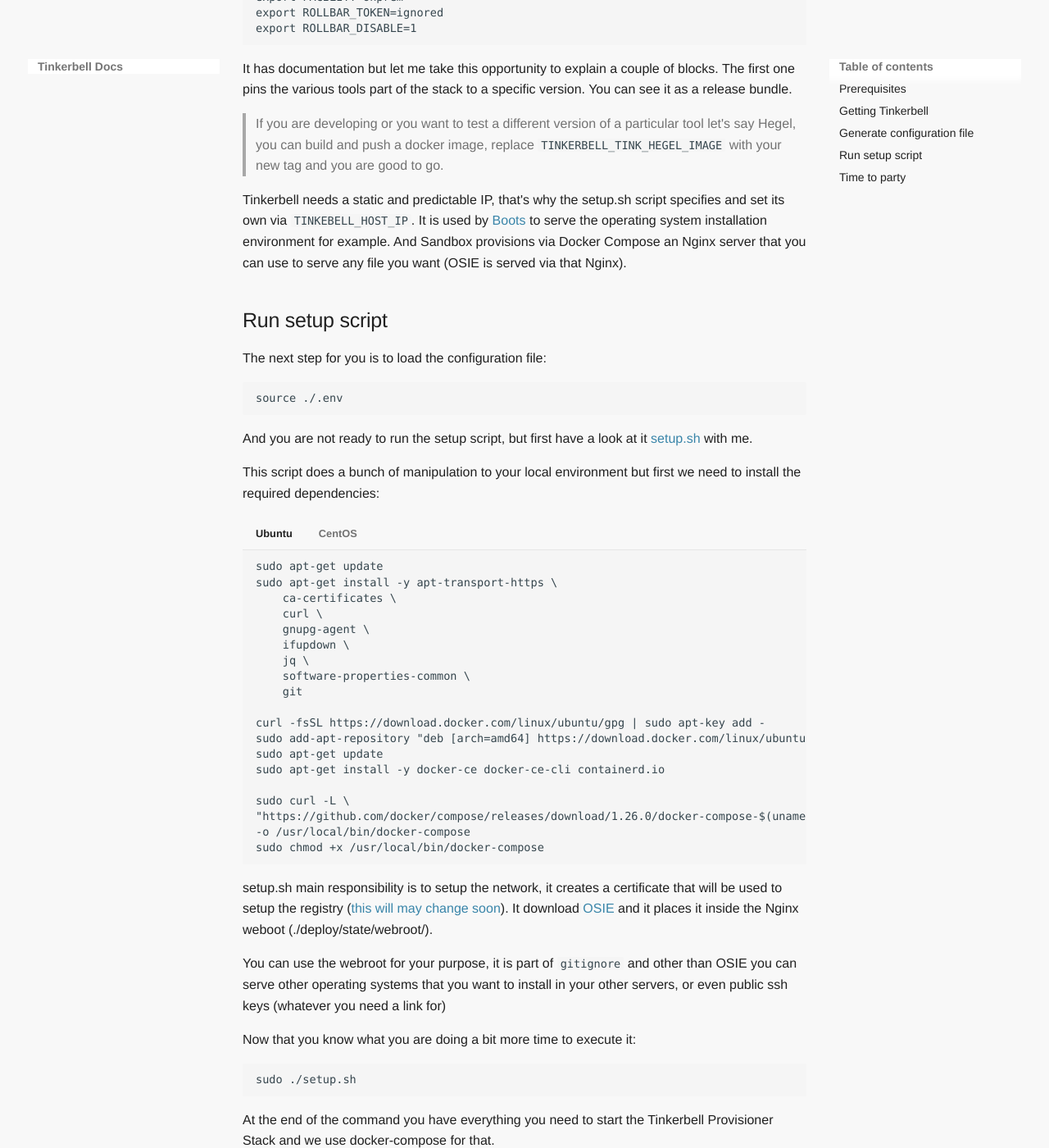
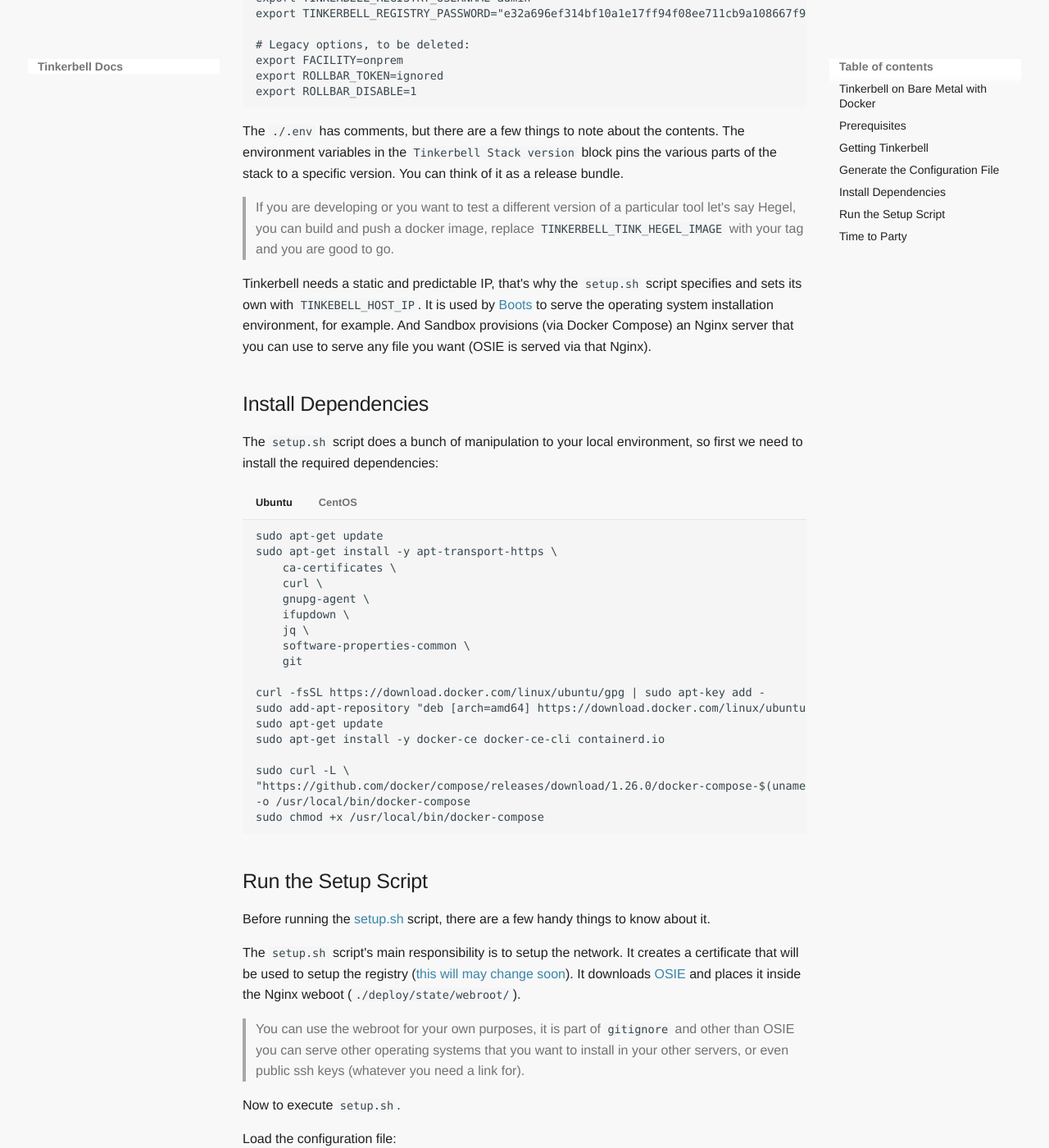
Before and after one commit to tinkerbell/tinkerbell-docs, an MkDocs documentation site: the page built from docs/setup/on-bare-metal-with-docker.md, in a window 1280 px wide and 1400 px high, scrolled down 2156 px. Shown: the whole window at 82% size. Built offline with MkDocs 1.6.1 and Material for MkDocs 9.7.7, drawn with Linux system fonts in a browser that asks for light colours; some web fonts are replaced; some of the changed text lies outside the part shown.

Commit message:
Proofreading pass with a little bit of content rearragement to help make the steps clearer.
Signed-off-by: DailyAlice <msarabia@equinix.com>

````diff
--- a/docs/setup/on-bare-metal-with-docker.md
+++ b/docs/setup/on-bare-metal-with-docker.md
@@ -1,31 +1,33 @@
 ---
-title: On bare metal with Docker
+title: On Bare Metal with Docker
 date: 2021-01-27
 ---
 
-More than a documentation this is my experience installing Tinkerbell in my homelab. It is made of 10 NUCs and picked one of them to be the provisioner machine running:
+## Tinkerbell on Bare Metal with Docker
+
+More than a documentation, this is an example of installing Tinkerbell in a homelab. It is made of 10 NUCs, with one of them picked to be the Provisioner machine running:
 
 1. Nginx
 2. Tink Server
 3. Tink CLI
-4. Postgres
+4. PostgreSQL
 5. And everything that runs as part of the [docker-compose in sandbox](https://github.com/tinkerbell/sandbox/blob/master/deploy/docker-compose.yml)
 
 This page is inspired by [Aaron](https://geekgonecrazy.com/) a community member who wrote ["Tinkerbell or iPXE boot on OVH"](https://geekgonecrazy.com/2020/09/07/tinkerbell-or-ipxe-boot-on-ovh/).
 
-In this project we will use [Sandbox](https://github.com/tinkerbell/sandbox) and everything it depends on. Pick a server, or a laptop or as I said an Intel NUC.
+In this project we will use [Sandbox](https://github.com/tinkerbell/sandbox) and everything it depends on. Pick a server, a laptop, or as in this example, an Intel NUC.
 
-You can see this guide as an explanation with very little automation for what happens under the hood in guides like:
+This guide also provides a little more of an explanation with very little automation for what happens under the hood in guides like:
 
 * [Local Setup with Vagrant](/setup/local-vagrant)
 * [Equinix Metal Setup with Terraform](/setup/packet-terraform)
 
 ## Prerequisites
 
-This guide assumes that you already have:
+This guide assumes:
 
-- You are familiar with the underline operating system you decided to use
-- You can access the device where you want to install Tinkerbell Provisioner even via SSH or Serial console
+- You are familiar with the underline operating system you decided to use.
+- You can access the device where you want to install Tinkerbell Provisioner using SSH or Serial console.
 
 ## Getting Tinkerbell
 
@@ -37,17 +39,17 @@
 cd sandbox-0.4.0
 ```
 
-In this case we are using the latest sandbox release that today is [v0.4.0](https://github.com/tinkerbell/sandbox/release/v0.4.0). It is important to checkout a specific version and have a look at the changelog when you update because Tinkerbell is under development we guarantee as best as we can right now that tags are good and working end to end.
+In this case we are using the latest sandbox release that today is [v0.4.0](https://github.com/tinkerbell/sandbox/release/v0.4.0). It is important to checkout a specific version and have a look at the changelog when you update. Tinkerbell is under development, but we guarantee as best as we can that tags are good and working end-to-end.
 
-## Generate configuration file
+## Generate the Configuration File
 
-Sandbox rely on a `.env` file that can be generated running the command:
+The sandbox sets up Tinkerbell using the `setup.sh` script. `setup.sh` relies on a `.env` file that can be generated running the command:
 
 ```
 ./generate-envrc.sh <network-interface> > sandbox/.env
 ```
 
-In my case I identified the network interface as `eth1` and the output of this command will be stored inside `./.env`. It will look like this:
+In this case, the `network-interface` is `eth1`. The output of this command will be stored inside `./.env`. It will look like this:
 
 ```
 # Tinkerbell Stack version
@@ -88,23 +90,15 @@
 export ROLLBAR_DISABLE=1
 ```
 
-It has documentation but let me take this opportunity to explain a couple of blocks. The first one pins the various tools part of the stack to a specific version. You can see it as a release bundle.
+The `./.env` has comments, but there are a few things to note about the contents. The environment variables in the `Tinkerbell Stack version` block pins the various parts of the stack to a specific version. You can think of  it as a release bundle.
 
-> If you are developing or you want to test a different version of a particular tool let's say Hegel, you can build and push a docker image, replace `TINKERBELL_TINK_HEGEL_IMAGE` with your new tag and you are good to go.
+> If you are developing or you want to test a different version of a particular tool let's say Hegel, you can build and push a docker image, replace `TINKERBELL_TINK_HEGEL_IMAGE` with your tag and you are good to go.
 
-Tinkerbell needs a static and predictable IP,  that's why the setup.sh script specifies and set its own via `TINKEBELL_HOST_IP`. It is used by [Boots](https://github.com/tinkerbell/boots) to serve the operating system installation environment for example. And Sandbox provisions via Docker Compose an Nginx server that you can use to serve any file you want (OSIE is served via that Nginx).
+Tinkerbell needs a static and predictable IP, that's why the `setup.sh` script specifies and sets its own with `TINKEBELL_HOST_IP`. It is used by [Boots](https://github.com/tinkerbell/boots) to serve the operating system installation environment, for example. And Sandbox provisions (via Docker Compose) an Nginx server that you can use to serve any file you want (OSIE is served via that Nginx).
 
-## Run setup script
+## Install Dependencies
 
-The next step for you is to load the configuration file:
-
-```
-source ./.env
-```
-
-And you are not ready to run the setup script, but first have a look at it [setup.sh](https://github.com/tinkerbell/sandbox/blob/master/setup.sh) with me.
-
-This script does a bunch of manipulation to your local environment but first we
+The `setup.sh` script does a bunch of manipulation to your local environment, so first we
 need to install the required dependencies:
 
 === "Ubuntu"
@@ -126,8 +120,8 @@
     sudo apt-get install -y docker-ce docker-ce-cli containerd.io
 
     sudo curl -L \
-	"https://github.com/docker/compose/releases/download/1.26.0/docker-compose-$(uname -s)-$(uname -m)" \
-	-o /usr/local/bin/docker-compose
+    "https://github.com/docker/compose/releases/download/1.26.0/docker-compose-$(uname -s)-$(uname -m)" \
+    -o /usr/local/bin/docker-compose
     sudo chmod +x /usr/local/bin/docker-compose
     ```
 
@@ -142,20 +136,29 @@
     sudo systemctl start docker
     ```
 
-setup.sh main responsibility is to setup the network, it creates a certificate
-that will be used to setup the registry ([this will may change soon](https://github.com/tinkerbell/sandbox/issues/45)). It download [OSIE](https://github.com/tinkerbell/osie) and it places it inside the Nginx weboot (./deploy/state/webroot/).
+## Run the Setup Script
 
-You can use the webroot for your purpose, it is part of `gitignore` and other
-than OSIE you can serve other operating systems that you want to install in your
-other servers, or even public ssh keys (whatever you need a link for)
+Before running the [setup.sh](https://github.com/tinkerbell/sandbox/blob/master/setup.sh) script, there are a few handy things to know about it.
 
-Now that you know what you are doing a bit more time to execute it:
+The `setup.sh` script's main responsibility is to setup the network. It creates a certificate that will be used to setup the registry ([this will may change soon](https://github.com/tinkerbell/sandbox/issues/45)). It downloads [OSIE](https://github.com/tinkerbell/osie) and places it inside the Nginx weboot (`./deploy/state/webroot/`).
+
+> You can use the webroot for your own purposes, it is part of `gitignore` and other than OSIE you can serve other operating systems that you want to install in your other servers, or even public ssh keys (whatever you need a link for).
+
+Now to execute `setup.sh`.
+
+Load the configuration file:
+
+```
+source ./.env
+```
+
+and run it:
 
 ```
 sudo ./setup.sh
 ```
 
-At the end of the command you have everything you need to start the Tinkerbell
+At the end of the command you have everything you need to start up the Tinkerbell
 Provisioner Stack and we use docker-compose for that.
 
 ```
@@ -163,6 +166,6 @@
 docker-compose up -d
 ```
 
-## Time to party
+## Time to Party
 
 At this point let me point you to the ["Local with Vagrant"](/setup/local-vagrant#starting-tinkerbell) setup guide because you have everything you need to play with Tinkerbell. Enjoy
````
